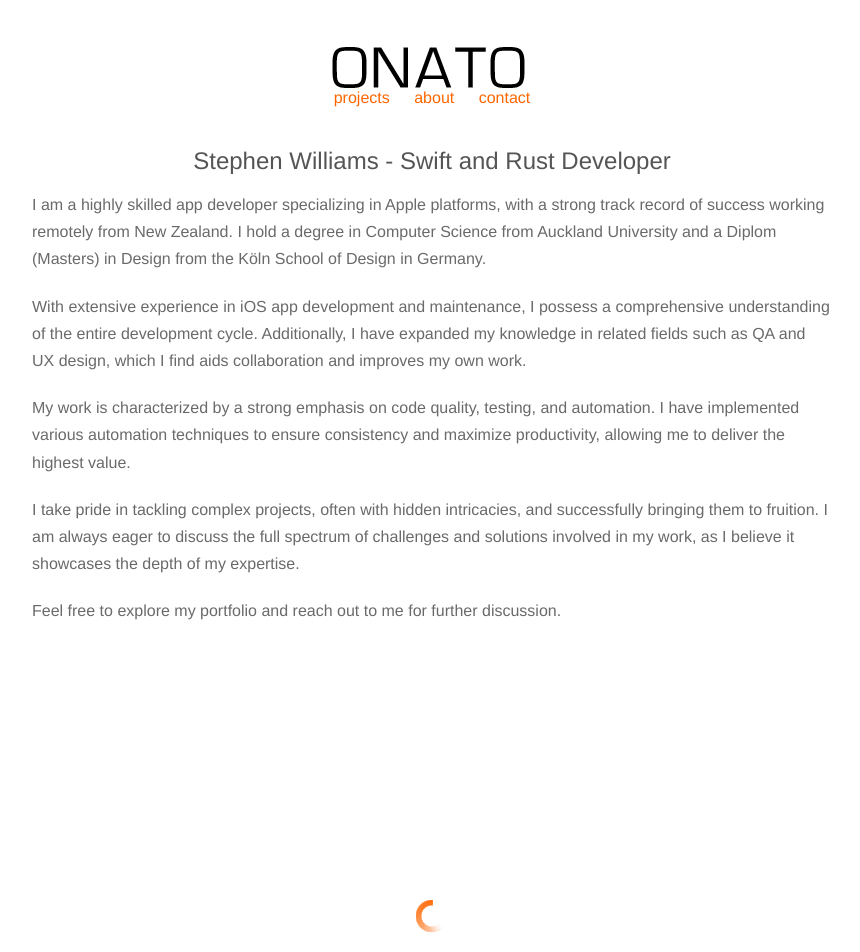
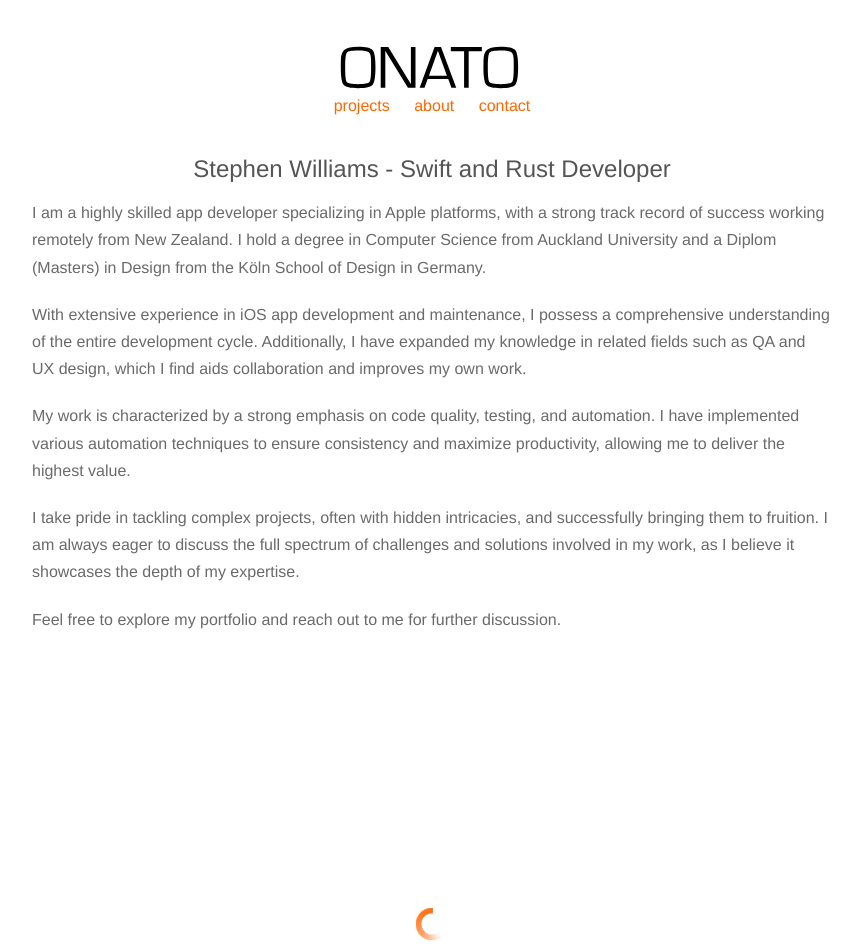
Before and after one commit to onato/onato.github.io, a Jekyll site: the page built from index.html, in a window 1280 px wide. Shown: the top 952 px of the page, without its empty margins (208-1068 px from the left). Built offline with Jekyll 4.4.1, drawn with Linux system fonts in a browser that asks for light colours; nearby versions of some CDN libraries.

Commit message:
chore: Replace the png logo with an svg

```diff
--- a/_includes/header.html
+++ b/_includes/header.html
@@ -20,7 +20,7 @@
     <div class="top">
       <div class="inside clearfix">
         <div id="logo">
-          <h1 class="logo"><a href="/"><img src="/images/logo.png" alt="{{ site.name }}" /></a></h1>
+          <h1 class="logo"><a href="/"><img src="/images/logo.svg" alt="{{ site.name }}" /></a></h1>
         </div>
         <ul id="menu">
           <li><a href="/">projects</a></li>
```
Also changed, not shown: images/logo.png (deleted), images/logo.svg (added), 1 other file.
